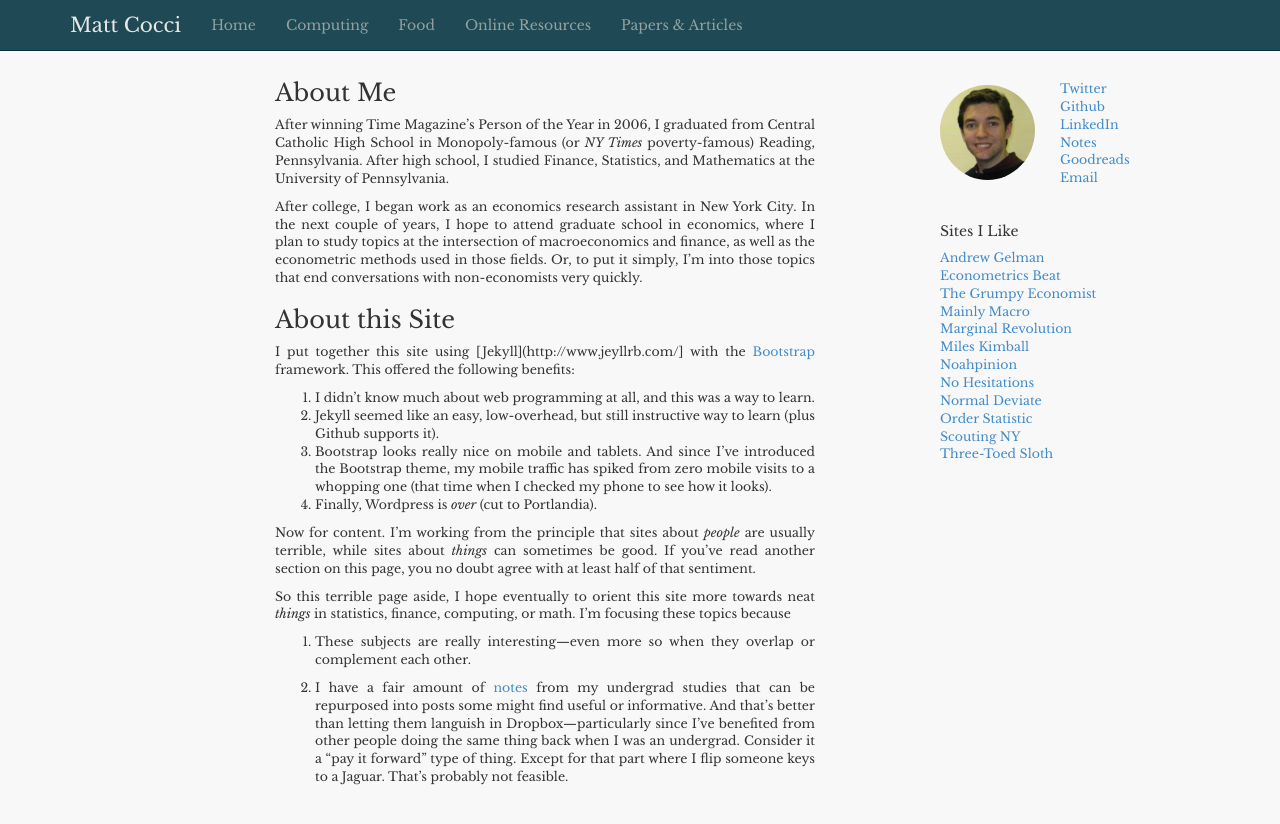
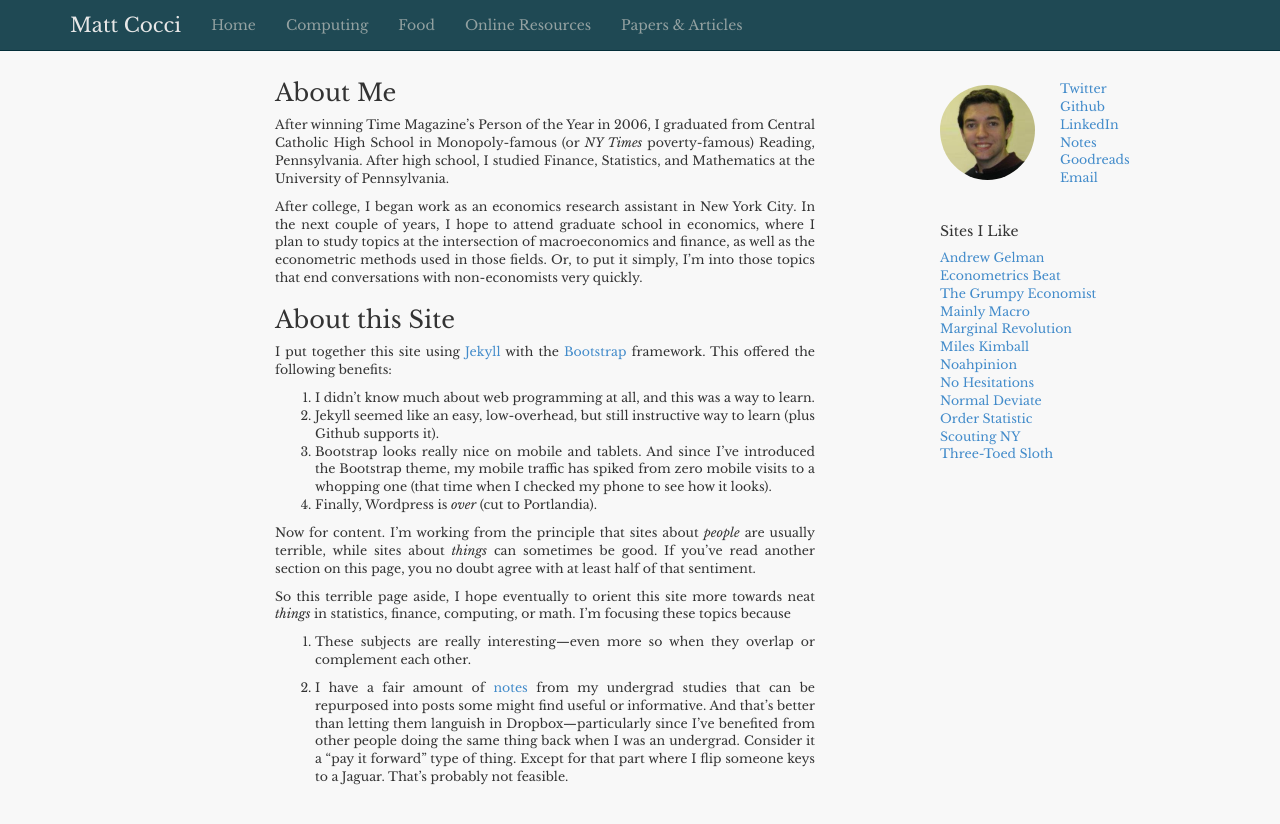
Before and after one commit to MattCocci/MattCocci.github.io, a Jekyll site: the page built from about.md, in a window 1280 px wide. Shown: the top 824 px of the page. Built offline with Jekyll 4.4.1, drawn with Linux system fonts in a browser that asks for light colours; nearby versions of some CDN libraries; part of the change alters nothing that is shown.

Commit message:
Fixed the link on about page

```diff
--- a/about.md
+++ b/about.md
@@ -15,7 +15,7 @@ and graduate non-degree student in NYU's Mathematics Department. The latter has
 
 ### About this Site
 
-I put together this site using [Jekyll](http://www.jeyllrb.com/] with the [Bootstrap](http://getbootstrap.com) framework. This offered the following benefits:
+I put together this site using [Jekyll](http://www.jeyllrb.com) with the [Bootstrap](http://getbootstrap.com) framework. This offered the following benefits:
 
   1. I didn't know much about web programming at all, and this was a way to learn.
   2. Jekyll seemed like an easy, low-overhead, but still instructive way to learn (plus Github supports it).
```
